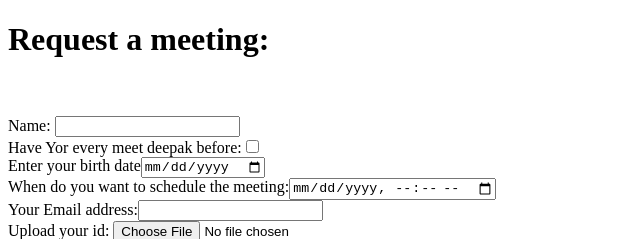
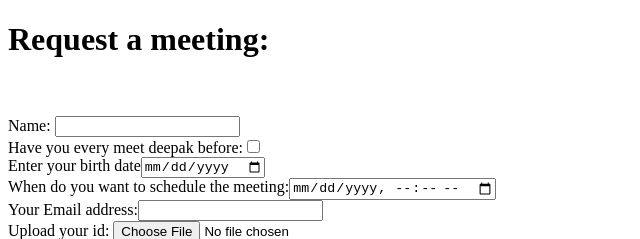
Before and after one commit to deepak170898/malik, a plain HTML site: page meeting_form.html in a window 1280 px wide. Shown: the top 239 px of the page, 0-640 px from the left. Drawn offline with Linux system fonts and the light colour scheme.

Commit message:
Update meeting_form.html

```diff
--- a/meeting_form.html
+++ b/meeting_form.html
@@ -20,7 +20,7 @@
     <br><br>
     <label for="">Name:</label> <input type="text" name="" value="">
     <br>
-    <label for="">Have Yor every meet deepak before:</label><input type="checkbox" name="Name" value="">
+    <label for="">Have you every meet deepak before:</label><input type="checkbox" name="Name" value="">
     <br>
     <label for="">Enter your birth date</label><input type="date" name="DOB:" value="">
     <br>
```
